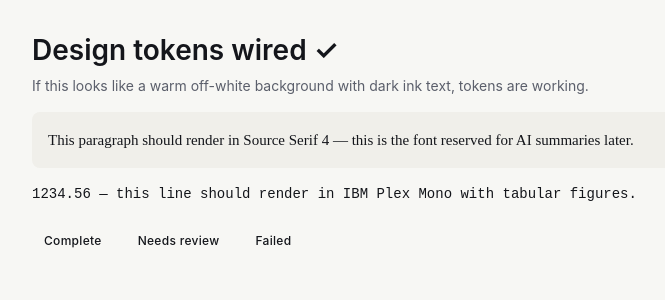
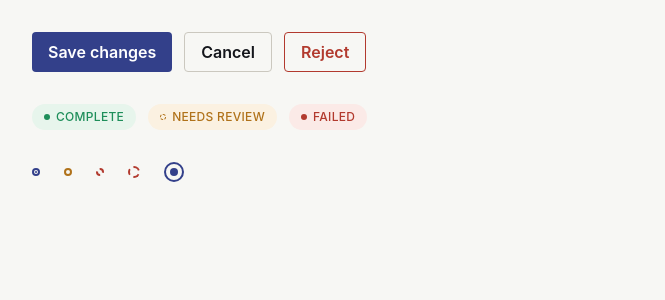
Before and after one commit to santhoshkumarj18/ai-document-intelligence-platform, a React app in the folder frontend/: page / in a window 1280 px wide. Shown: the top 300 px of the page, without its empty margins (0-665 px from the left). Built offline with nearby package versions, Linux system fonts and the light colour scheme; the HTML template or start-up script is replaced by a standard one.

Commit message:
feat: add Button, StatusPill, and ConfidenceIndicator common components

```diff
--- a/frontend/src/App.jsx
+++ b/frontend/src/App.jsx
@@ -1,33 +1,29 @@
 // src/App.jsx
+import Button from './components/common/Button'
+import StatusPill from './components/common/StatusPill'
+import ConfidenceIndicator from './components/common/ConfidenceIndicator'
+
 function App() {
   return (
-    <div className="min-h-screen bg-canvas p-8">
-      <h1 className="font-ui text-[28px] leading-[36px] font-semibold text-ink">
-        Design tokens wired ✓
-      </h1>
+    <div className="min-h-screen bg-canvas p-8 space-y-8">
+      <div className="flex gap-3">
+        <Button variant="primary">Save changes</Button>
+        <Button variant="secondary">Cancel</Button>
+        <Button variant="destructive">Reject</Button>
+      </div>
 
-      <p className="font-ui text-[14px] leading-[20px] text-ink-muted mt-2">
-        If this looks like a warm off-white background with dark ink text, tokens are working.
-      </p>
+      <div className="flex gap-3">
+        <StatusPill status="complete" />
+        <StatusPill status="review" />
+        <StatusPill status="error" />
+      </div>
 
-      <p className="font-document text-[15px] leading-[24px] text-ink mt-4 bg-surface-sunken p-4 rounded-md">
-        This paragraph should render in Source Serif 4 — this is the font reserved for AI summaries later.
-      </p>
-
-      <p className="font-data text-[14px] leading-[20px] text-ink mt-4">
-        1234.56 — this line should render in IBM Plex Mono with tabular figures.
-      </p>
-
-      <div className="flex gap-3 mt-6">
-        <span className="px-3 py-1 rounded-full text-[12px] font-medium tracking-wide" style={{ color: 'var(--color-status-complete)', backgroundColor: 'var(--color-status-complete-bg)' }}>
-          Complete
-        </span>
-        <span className="px-3 py-1 rounded-full text-[12px] font-medium tracking-wide" style={{ color: 'var(--color-status-review)', backgroundColor: 'var(--color-status-review-bg)' }}>
-          Needs review
-        </span>
-        <span className="px-3 py-1 rounded-full text-[12px] font-medium tracking-wide" style={{ color: 'var(--color-status-error)', backgroundColor: 'var(--color-status-error-bg)' }}>
-          Failed
-        </span>
+      <div className="flex items-center gap-6">
+        <ConfidenceIndicator confidence={96} />
+        <ConfidenceIndicator confidence={82} />
+        <ConfidenceIndicator confidence={54} />
+        <ConfidenceIndicator confidence={99} validationFailed size="md" />
+        <ConfidenceIndicator confidence={92} size="lg" />
       </div>
     </div>
   )
--- /dev/null
+++ b/frontend/src/components/common/Button.jsx
@@ -0,0 +1,24 @@
+// src/components/common/Button.jsx
+function Button({ variant = 'primary', iconOnly = false, className = '', children, ...props }) {
+  const base = 'font-ui font-semibold rounded-sm transition-colors focus:outline-none focus:ring-2 focus:ring-accent focus:ring-offset-2'
+
+  const variants = {
+    primary: 'bg-accent text-white hover:bg-accent-hover h-10 px-4',
+    secondary: 'bg-transparent border border-border-strong text-ink hover:bg-surface-sunken h-10 px-4',
+    destructive: 'bg-transparent border border-status-error text-status-error hover:bg-status-error hover:text-white h-10 px-4',
+  }
+
+  const iconOnlyClasses = 'w-8 h-8 flex items-center justify-center border border-transparent hover:bg-surface-sunken hover:border-transparent rounded-sm'
+
+  const classes = iconOnly
+    ? `${base} ${iconOnlyClasses} ${className}`
+    : `${base} ${variants[variant]} ${className}`
+
+  return (
+    <button className={classes} {...props}>
+      {children}
+    </button>
+  )
+}
+
+export default Button
--- /dev/null
+++ b/frontend/src/components/common/ConfidenceIndicator.jsx
@@ -0,0 +1,38 @@
+// src/components/common/ConfidenceIndicator.jsx
+function getConfidenceState(confidence, validationFailed) {
+  if (validationFailed || confidence < 70) {
+    return { ring: 'border-2 border-dashed border-status-error', fill: null }
+  }
+  if (confidence < 90) {
+    return { ring: 'border-2 border-solid border-status-review', fill: null }
+  }
+  return { ring: 'border-2 border-solid border-accent', fill: 'bg-accent' }
+}
+
+const SIZES = {
+  sm: 'w-2 h-2',   // 8px — inline next to a field value
+  md: 'w-3 h-3',   // table row badge
+  lg: 'w-5 h-5',   // large annotation mark on split view
+}
+
+function ConfidenceIndicator({ confidence, validationFailed = false, size = 'sm' }) {
+  const { ring, fill } = getConfidenceState(confidence, validationFailed)
+
+  return (
+    <span className="relative inline-flex group">
+      <span className={`rounded-full ${SIZES[size]} ${ring} flex items-center justify-center`}>
+        {fill && <span className={`rounded-full w-1/2 h-1/2 ${fill}`} />}
+      </span>
+
+      <span
+        className="absolute left-1/2 -translate-x-1/2 -top-8 hidden group-hover:flex
+                   font-data text-[12px] leading-[16px] font-medium
+                   bg-ink text-white px-2 py-1 rounded-sm whitespace-nowrap z-10"
+      >
+        {confidence}%
+      </span>
+    </span>
+  )
+}
+
+export default ConfidenceIndicator
--- /dev/null
+++ b/frontend/src/components/common/StatusPill.jsx
@@ -0,0 +1,37 @@
+// src/components/common/StatusPill.jsx
+const STATUS_CONFIG = {
+  complete: {
+    label: 'Complete',
+    text: 'text-status-complete',
+    bg: 'bg-status-complete-bg',
+    dot: 'bg-status-complete', // solid dot = confirmed
+  },
+  review: {
+    label: 'Needs review',
+    text: 'text-status-review',
+    bg: 'bg-status-review-bg',
+    dot: 'border border-dashed border-status-review', // dashed = provisional
+  },
+  error: {
+    label: 'Failed',
+    text: 'text-status-error',
+    bg: 'bg-status-error-bg',
+    dot: 'bg-status-error', // solid = definitively failed
+  },
+}
+
+function StatusPill({ status, label }) {
+  const config = STATUS_CONFIG[status]
+  if (!config) return null
+
+  return (
+    <span
+      className={`inline-flex items-center gap-1.5 rounded-full px-3 py-1 text-[12px] font-medium uppercase tracking-wide ${config.text} ${config.bg}`}
+    >
+      <span className={`w-1.5 h-1.5 rounded-full ${config.dot}`} />
+      {label || config.label}
+    </span>
+  )
+}
+
+export default StatusPill
```
